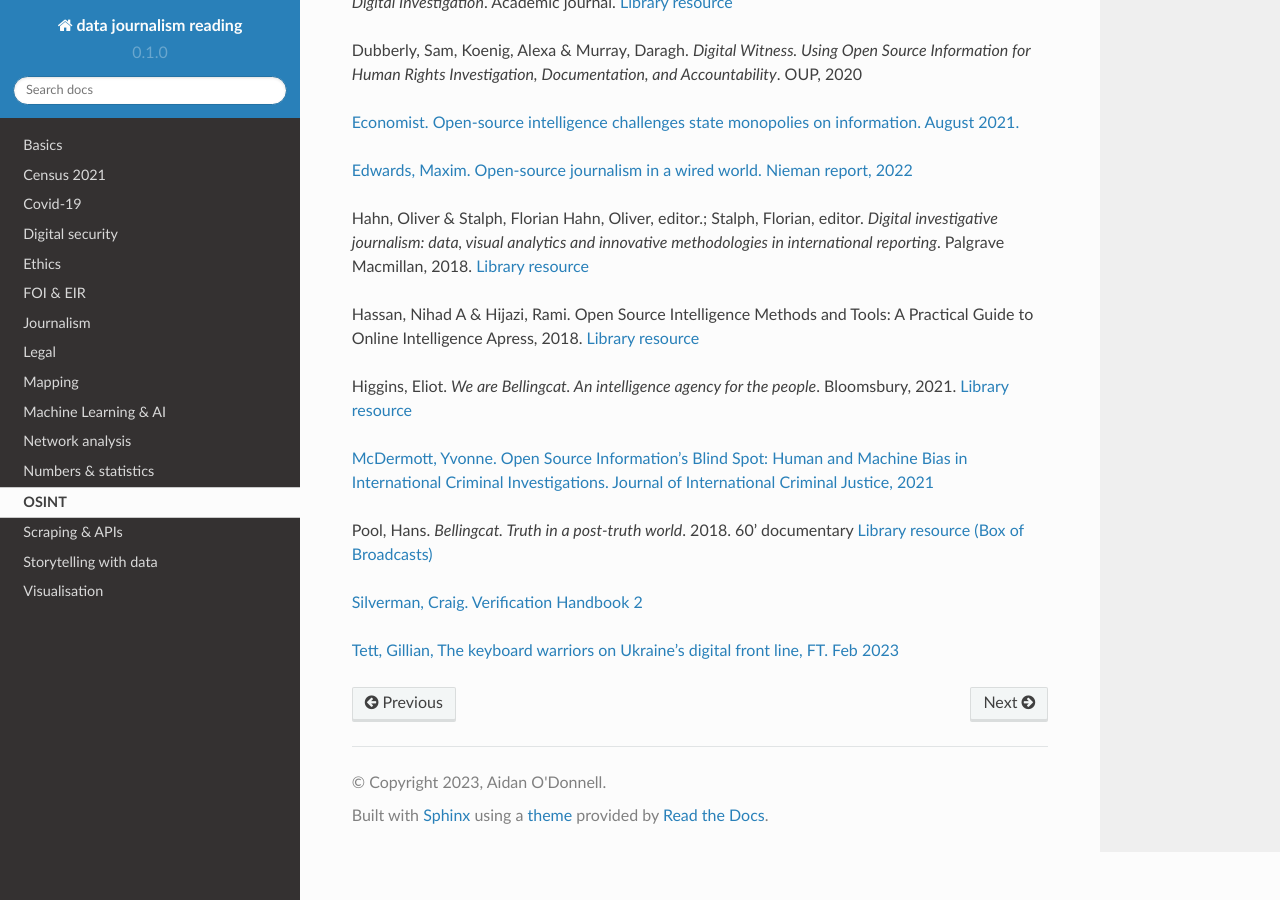
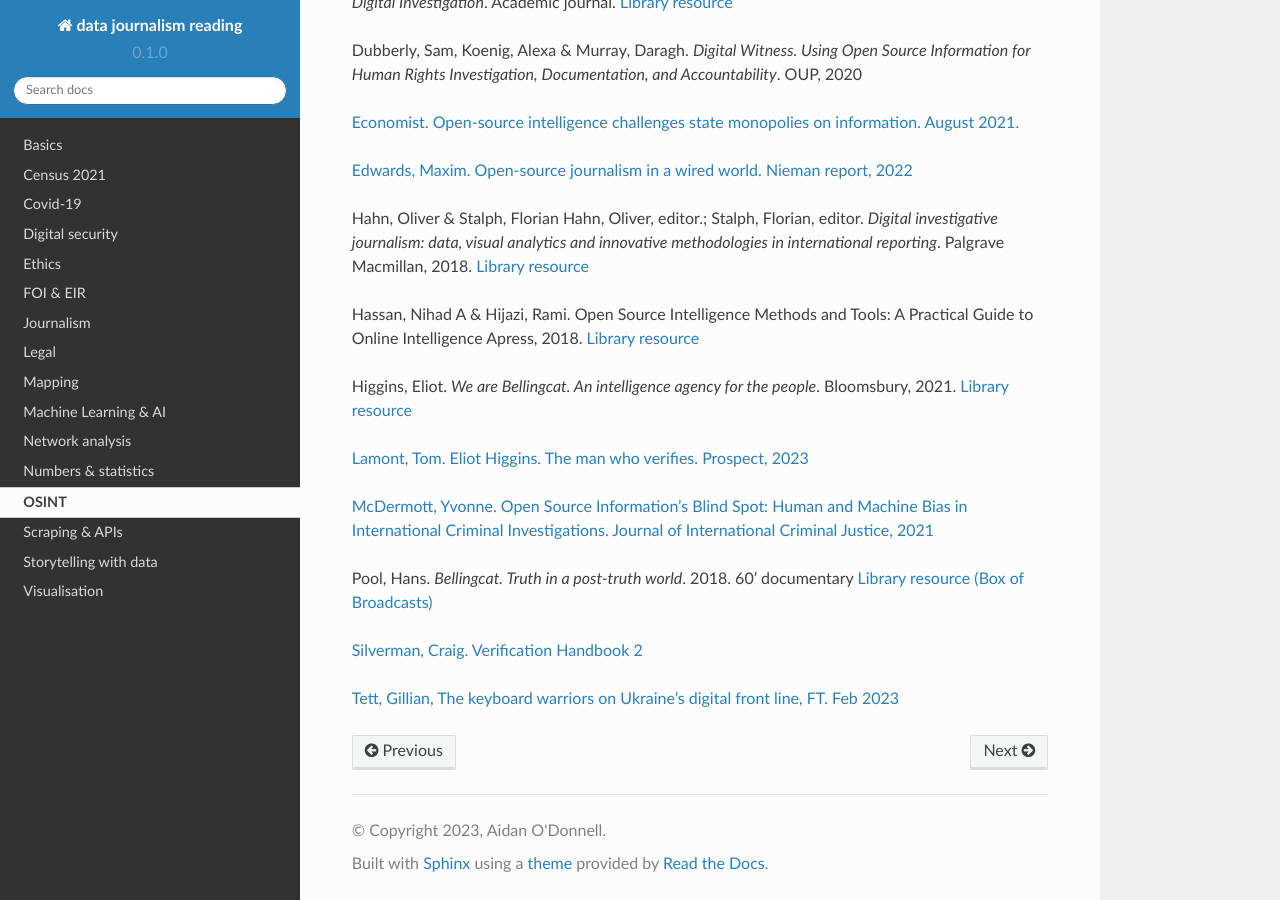
Before and after one commit to aodhanlutetiae/data_journalism_reading, a Sphinx documentation site: the page built from docs/source/osint.rst, in a window 1280 px wide and 900 px high, scrolled down 553 px. Built offline with Sphinx 7.4.7 and the Read the Docs theme 2.0.0, drawn with Linux system fonts in a browser that asks for light colours.

Commit message:
update os

```diff
--- a/docs/source/osint.rst
+++ b/docs/source/osint.rst
@@ -36,6 +36,8 @@ Apress, 2018. `Library resource <https://librarysearch.cardiff.ac.uk/permalink/f
 
 Higgins, Eliot. *We are Bellingcat. An intelligence agency for the people*. Bloomsbury, 2021. `Library resource <https://librarysearch.cardiff.ac.uk/permalink/44WHELF_CAR/1fseqj3/alma9911943454002420>`_
 
+`Lamont, Tom. Eliot Higgins. The man who verifies. Prospect, 2023 <https://www.prospectmagazine.co.uk/world/64130/eliot-higgins-the-man-who-verifies>`_
+
 `McDermott, Yvonne. Open Source Information’s Blind Spot: Human and Machine Bias in International Criminal Investigations. Journal of International Criminal Justice, 2021 <https://academic.oup.com/jicj/article/19/1/85/6214619>`_
 
 Pool, Hans. *Bellingcat. Truth in a post-truth world*. 2018. 60’ documentary
```
